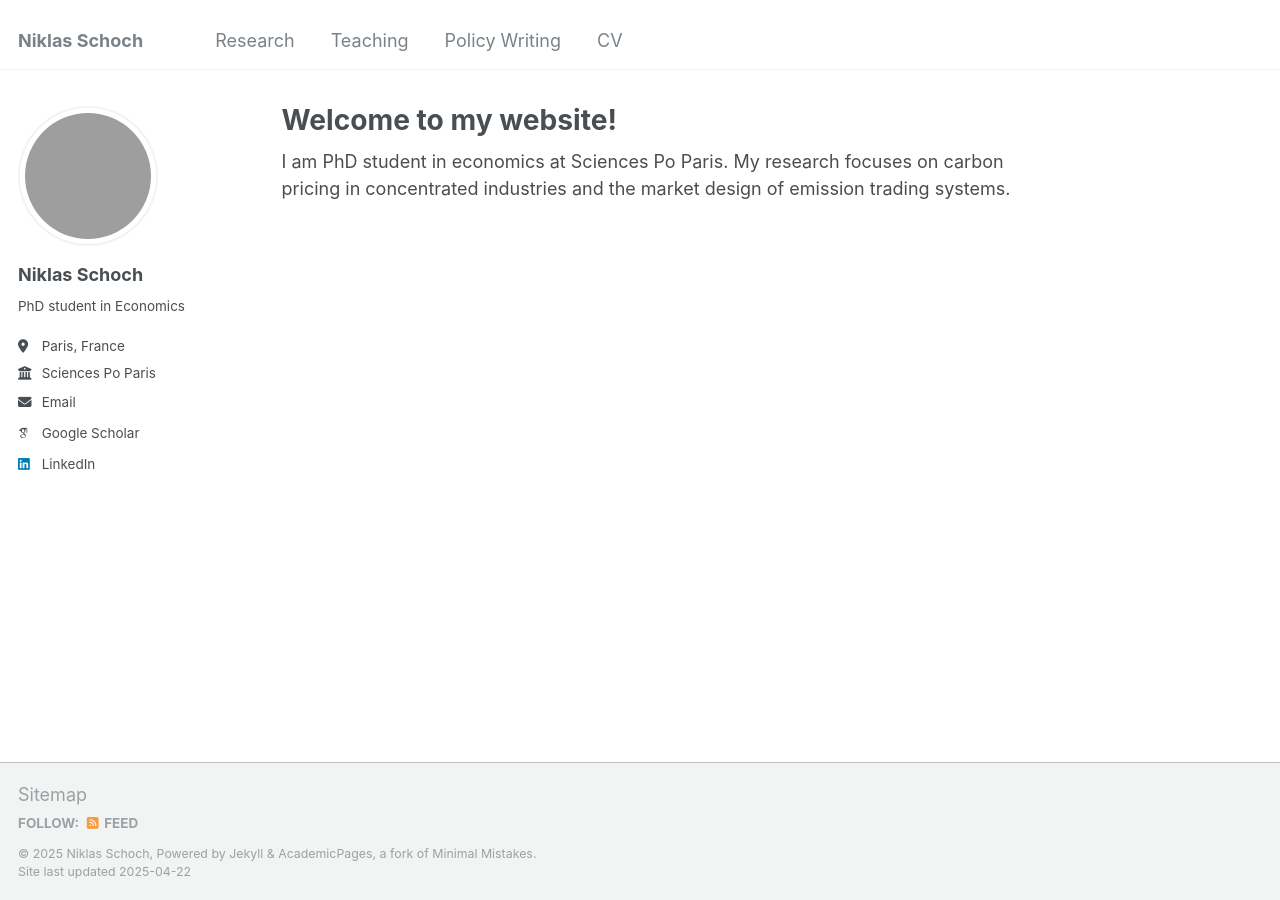
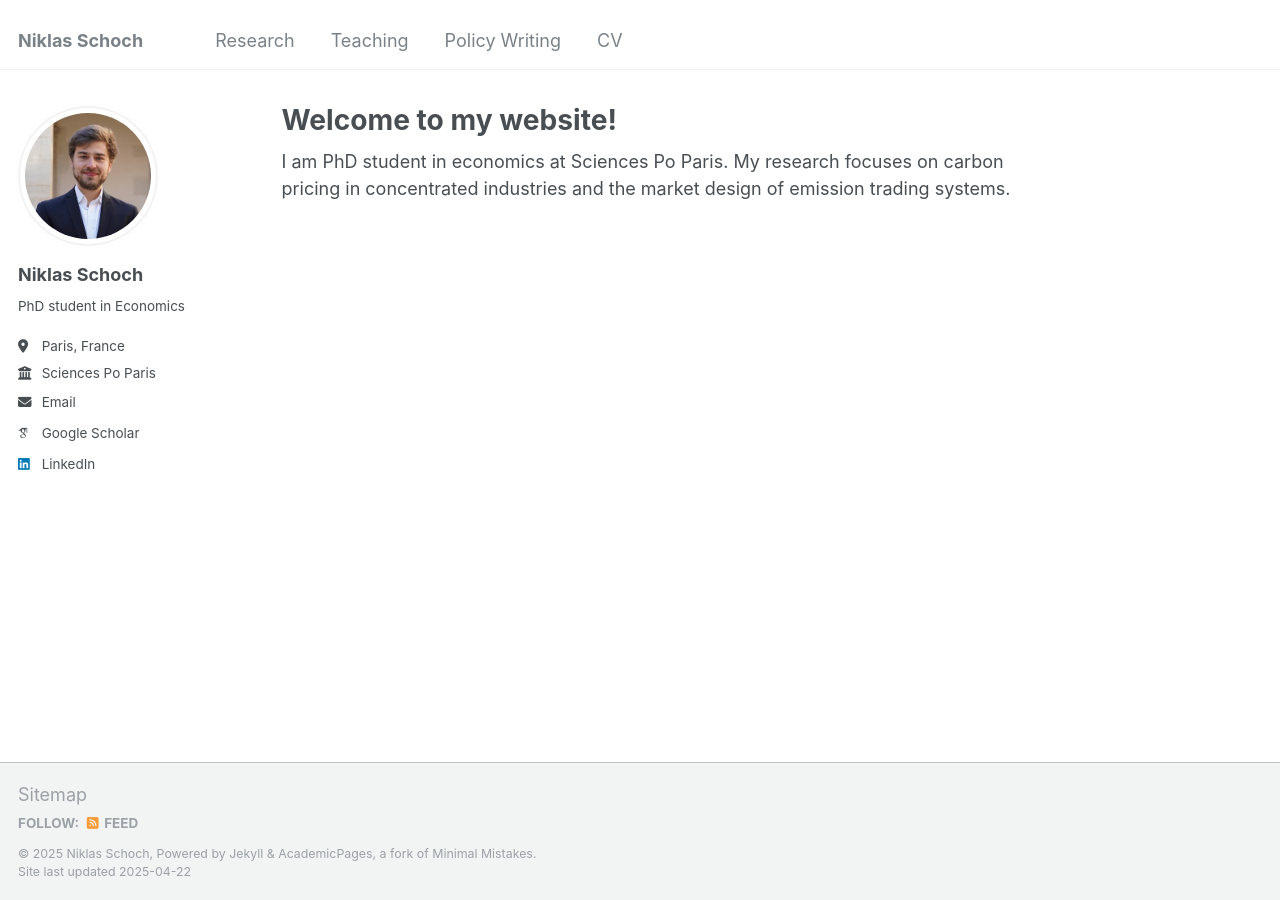
Before and after one commit to niklasschoch/niklasschoch.github.io, a Jekyll site: the page built from _pages/about.md, in a window 1280 px wide. Built offline with Jekyll 4.4.1, drawn with Linux system fonts in a browser that asks for light colours; some web fonts are replaced.

Commit message:
Update _config.yml
Signed-off-by: niklasschoch <74817881+niklasschoch@users.noreply.github.com>

```diff
--- a/_config.yml
+++ b/_config.yml
@@ -21,7 +21,7 @@ repository               : "niklasschoch/niklasschoch.github.io"
 #               Additional customization can be done by editing /_includes/author-profile.html
 author:
   # Biographic information
-  avatar           : "Profile.png"
+  avatar           : "ProfilePicture.jpg"
   name             : "Niklas Schoch"
   bio              : "PhD student in Economics"
   location         : "Paris, France"
```
